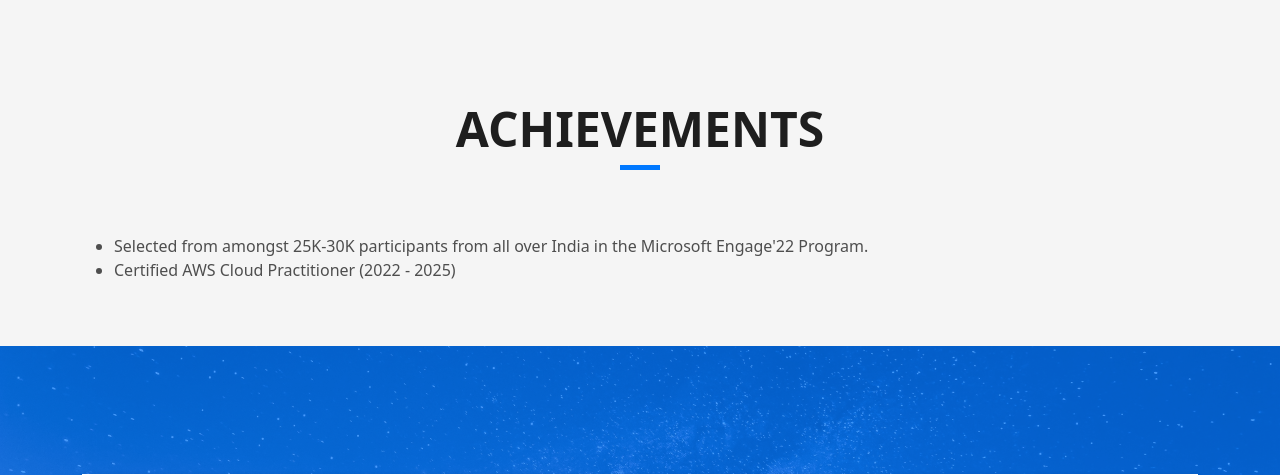
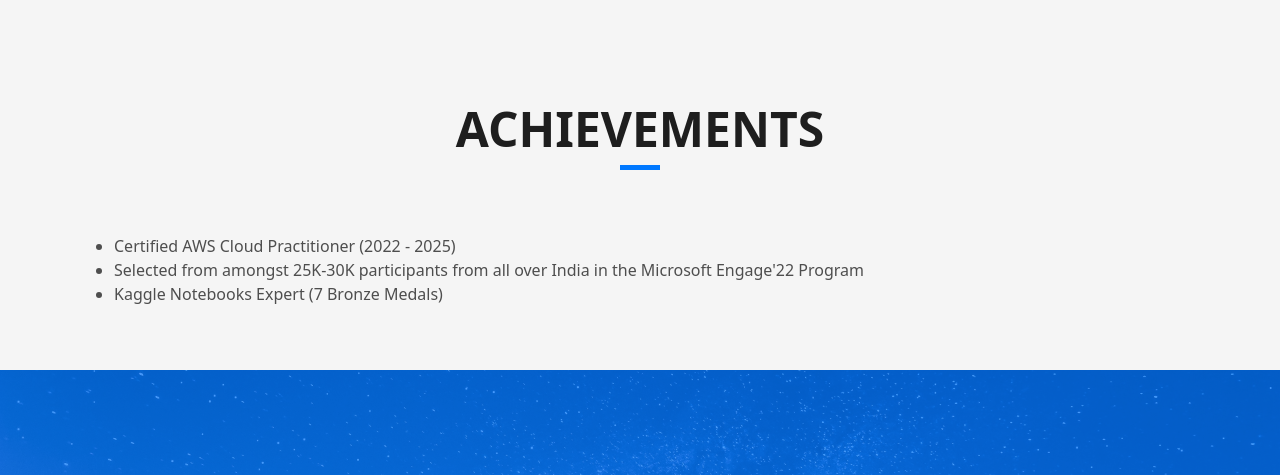
Before and after one commit to kartikeya47/Personal-Portfolio-WebApplication, a Flask app: page / in a window 1280 px wide. Shown: the part 2992-3467 px from the top of the page. Run offline with Flask 2, Linux system fonts and the light colour scheme; data that the repository does not hold is empty; some libraries are stand-ins or nearby versions.

Commit message:
Updated Achievements Section

```diff
--- a/app/templates/index.html
+++ b/app/templates/index.html
@@ -36,7 +36,7 @@
           <li><a class="nav-link scrollto " href="#work">Projects</a></li>
           <li><a class="nav-link scrollto " href="#blog">Blogs</a></li>
           <li><a class="nav-link scrollto " href="#achievements">Achievements</a></li>
-          <li><a class="nav-link" href="https://drive.google.com/file/d/1zCp-GdYVjA952Mz0HF-ll7FgJfrTooNA/view?usp=sharing" target="_blank">Resume</a></li>
+          <li><a class="nav-link" href="https://drive.google.com/file/d/1Gaz_bZ6EoYjSjx_h8wbXYMzeMadpSwRh/view?usp=sharing" target="_blank">Resume</a></li>
           <li><a class="nav-link scrollto" href="#contact">Contact</a></li>
         </ul>
         <i class="bi bi-list mobile-nav-toggle"></i>
@@ -282,8 +282,9 @@
         </div>
 
         <ul>
-        <li><div><span>Selected from amongst 25K-30K participants from all over India in the Microsoft Engage'22 Program.</span> <span class="pull-right"></span></div></li>
         <li><div><span>Certified AWS Cloud Practitioner (2022 - 2025)</span> <span class="pull-right"></span></div></li>
+        <li><div><span>Selected from amongst 25K-30K participants from all over India in the Microsoft Engage'22 Program</span> <span class="pull-right"></span></div></li>
+        <li><div><span>Kaggle Notebooks Expert (7 Bronze Medals)</span> <span class="pull-right"></span></div></li>
         </ul>
 
     </section><!-- End Blog Section -->
```
